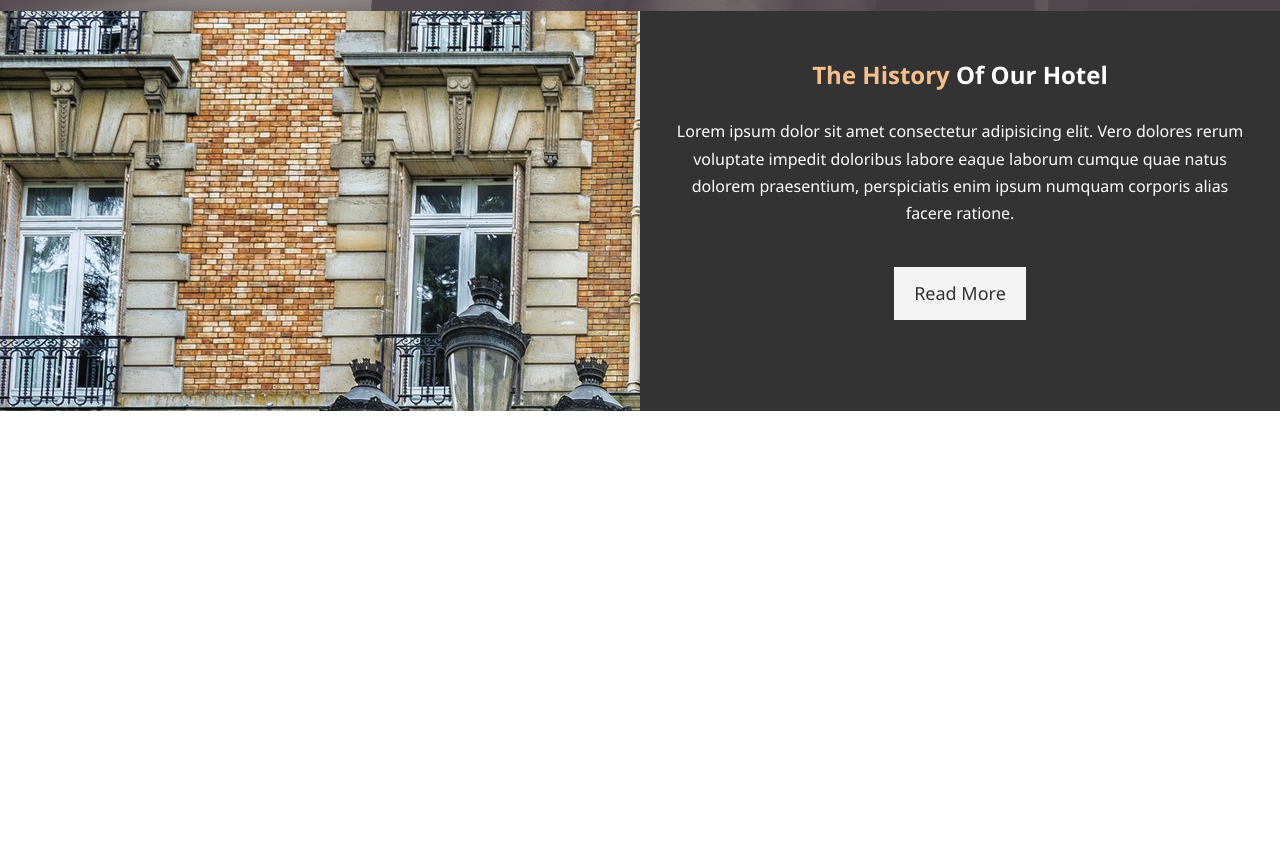
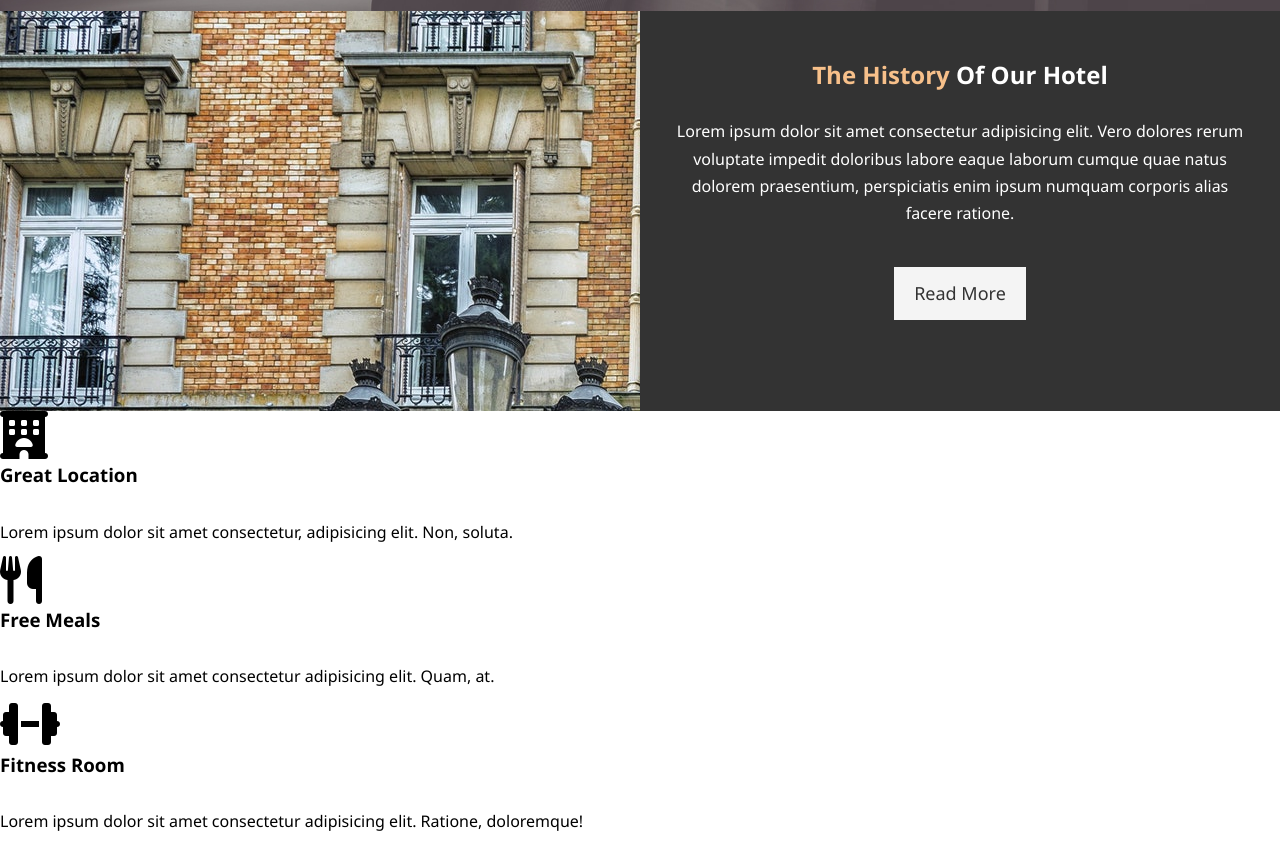
Before and after one commit to SolomanGarcia/hbt, a plain HTML site: page index.html in a window 1280 px wide. Shown: the part 656-1501 px from the top of the page. Before the commit the page ends 1067 px from the top, so only its background shows below. Drawn offline with Linux system fonts and the light colour scheme.

Commit message:
add features section html

```diff
--- a/index.html
+++ b/index.html
@@ -5,6 +5,7 @@
   <meta name="viewport" content="width=device-width, initial-scale=1.0">
   <meta name="description" content="Welcome to the most extraordinary hotel in boston Massachussets">
   <meta name="keywords" content="hotel, boston hotel, new england hotel">
+  <script src="https://kit.fontawesome.com/b853a59973.js" crossorigin="anonymous"></script>
   <link rel="stylesheet" href="./css/style.css">
   <title>Hotel BT | Boston Hotel</title>
 </head>
@@ -40,5 +41,23 @@
       <a href="about.html" class="btn btn-light">Read More</a>
     </div>
   </section>
+
+  <section id="features">
+    <div class="box">
+      <i class="fas fa-hotel fa-3x"></i>
+      <h3>Great Location</h3>
+      <p>Lorem ipsum dolor sit amet consectetur, adipisicing elit. Non, soluta.</p>
+    </div>
+    <div class="box">
+      <i class="fas fa-utensils fa-3x"></i>
+      <h3>Free Meals</h3>
+      <p>Lorem ipsum dolor sit amet consectetur adipisicing elit. Quam, at.</p>
+    </div>
+    <div class="box">
+      <i class="fas fa-dumbbell fa-3x"></i>
+      <h3>Fitness Room</h3>
+      <p>Lorem ipsum dolor sit amet consectetur adipisicing elit. Ratione, doloremque!</p>
+    </div>
+  </section>
 </body>
 </html>
```
